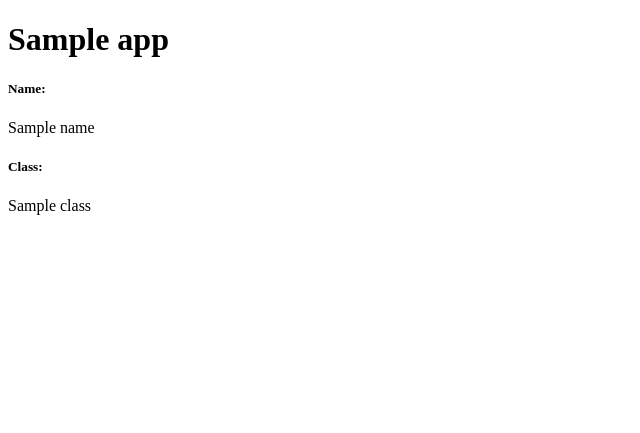
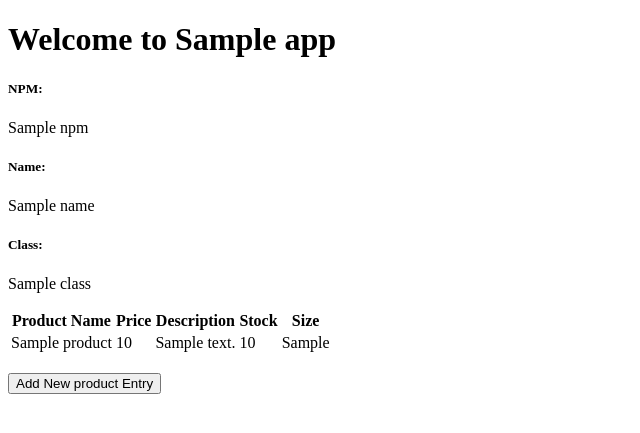
Before and after one commit to lisamrgrth/Her-Needs, a Django app: template main/templates/main.html in a window 1280 px wide. Shown: the top 433 px of the page, without its empty margins (0-640 px from the left). Run offline with Django 5.2, Linux system fonts and the light colour scheme; tables that the repository leaves empty hold one stand-in row (values such as "Sample post"); the template is opened without the code that fills it: values that come from a table or form of the project are taken from there, most other values are stand-ins (such as "Sample title", 1, 10 or a date in 2020).

Commit message:
Finishing Tugas 3

```diff
--- a/her_needs/settings.py
+++ b/her_needs/settings.py
@@ -56,7 +56,7 @@ ROOT_URLCONF = 'her_needs.urls'
 TEMPLATES = [
     {
         'BACKEND': 'django.template.backends.django.DjangoTemplates',
-        'DIRS': [],
+        'DIRS': [BASE_DIR / 'templates'],
         'APP_DIRS': True,
         'OPTIONS': {
             'context_processors': [
@@ -128,3 +128,5 @@ STATIC_URL = 'static/'
 # https://docs.djangoproject.com/en/5.1/ref/settings/#default-auto-field
 
 DEFAULT_AUTO_FIELD = 'django.db.models.BigAutoField'
+
+CSRF_TRUSTED_ORIGINS = ["http://localhost","http://127.0.0.1","http://lisa-margaretha-herneeds.pbp.cs.ui.ac.id", "https://lisa-margaretha-herneeds.pbp.cs.ui.ac.id"]
--- a/main/models.py
+++ b/main/models.py
@@ -1,11 +1,10 @@
 from django.db import models
+import uuid
 
 class Product(models.Model):
+    id = models.UUIDField(primary_key=True, default=uuid.uuid4, editable=False)
     name = models.CharField(max_length=255)
     price = models.IntegerField()
     description = models.TextField()
     stock = models.IntegerField()
     size = models.CharField(max_length=255)
-
-    def __str__(self):
-        return self.name
--- a/main/templates/main.html
+++ b/main/templates/main.html
@@ -1,20 +1,45 @@
-<!DOCTYPE html>
-<html lang="en">
-<head>
-    <meta charset="UTF-8">
-    <meta name="viewport" content="width=device-width, initial-scale=1.0">
-    <title>herNeeds</title>
-</head>
-<body>
+{% extends 'base.html' %}
+{% block content %}
+<h1>Welcome to {{ app }}</h1>
 
-    <h1>{{ app }}</h1>
+<h5>NPM: </h5>
+<p>{{ npm }}<p>
 
-    <!-- Nama dan Kelas -->
-    <h5>Name: </h5>
-    <p>{{ name }}</p>
+<h5>Name:</h5>
+<p>{{ name }}</p>
 
-    <h5>Class: </h5>
-    <p>{{ class }}</p>
+<h5>Class:</h5>
+<p>{{ class }}</p>
 
-</body>
-</html>
+{% if not product_entries %}
+<p>Belum ada data product pada herNeeds.</p>
+{% else %}
+<table>
+  <tr>
+    <th>Product Name</th>
+    <th>Price</th>
+    <th>Description</th>
+    <th>Stock</th>
+    <th>Size</th>
+  </tr>
+
+  {% comment %} Berikut cara memperlihatkan data product di bawah baris ini
+  {% endcomment %}
+  {% for product_entry in product_entries %}
+  <tr>
+    <td>{{product_entry.name}}</td>
+    <td>{{product_entry.price}}</td>
+    <td>{{product_entry.description}}</td>
+    <td>{{product_entry.stock}}</td>
+    <td>{{product_entry.size}}</td>
+  </tr>
+  {% endfor %}
+</table>
+{% endif %}
+
+<br />
+
+<a href="{% url 'main:create_product_entry' %}">
+  <button>Add New product Entry</button>
+</a>
+{% endblock content %}
--- a/main/urls.py
+++ b/main/urls.py
@@ -1,8 +1,13 @@
 from django.urls import path
-from main.views import show_main
+from main.views import show_main, create_product_entry, show_xml, show_json, show_xml_by_id, show_json_by_id
 
 app_name = 'main'
 
 urlpatterns = [
     path('', show_main, name='show_main'),
+    path('create-product-entry', create_product_entry, name='create_product_entry'),
+    path('xml/', show_xml, name='show_xml'),
+    path('json/', show_json, name='show_json'),
+    path('xml/<str:id>/', show_xml_by_id, name='show_xml_by_id'),
+    path('json/<str:id>/', show_json_by_id, name='show_json_by_id'),
 ]
--- /dev/null
+++ b/templates/base.html
@@ -0,0 +1,13 @@
+{% load static %}
+<!DOCTYPE html>
+<html lang="en">
+  <head>
+    <meta charset="UTF-8" />
+    <meta name="viewport" content="width=device-width, initial-scale=1.0" />
+    {% block meta %} {% endblock meta %}
+  </head>
+
+  <body>
+    {% block content %} {% endblock content %}
+  </body>
+</html>
```
Also changed, not shown: main/forms.py (added, +7 -0 lines), main/templates/create_product_entry.html (added, +18 -0 lines), main/views.py (+35 -1 lines), .github/workflows/deploy.yml (added), main/migrations/0001_initial.py, main/migrations/0002_rename_moodentry_product.py (deleted), main/migrations/0003_rename_name_product_product_name.py (deleted), main/migrations/0004_rename_category_product_name_and_more.py (deleted).
